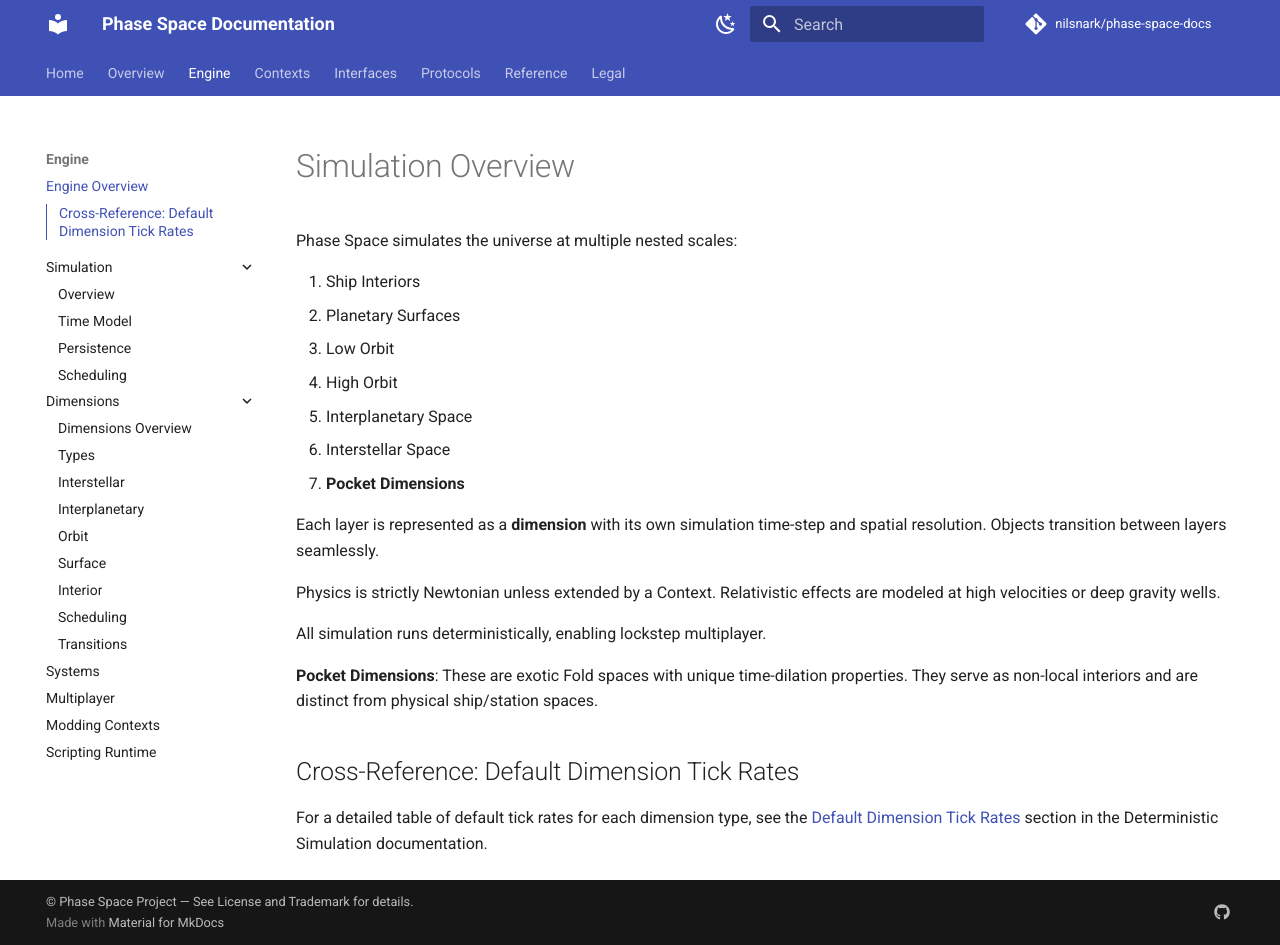
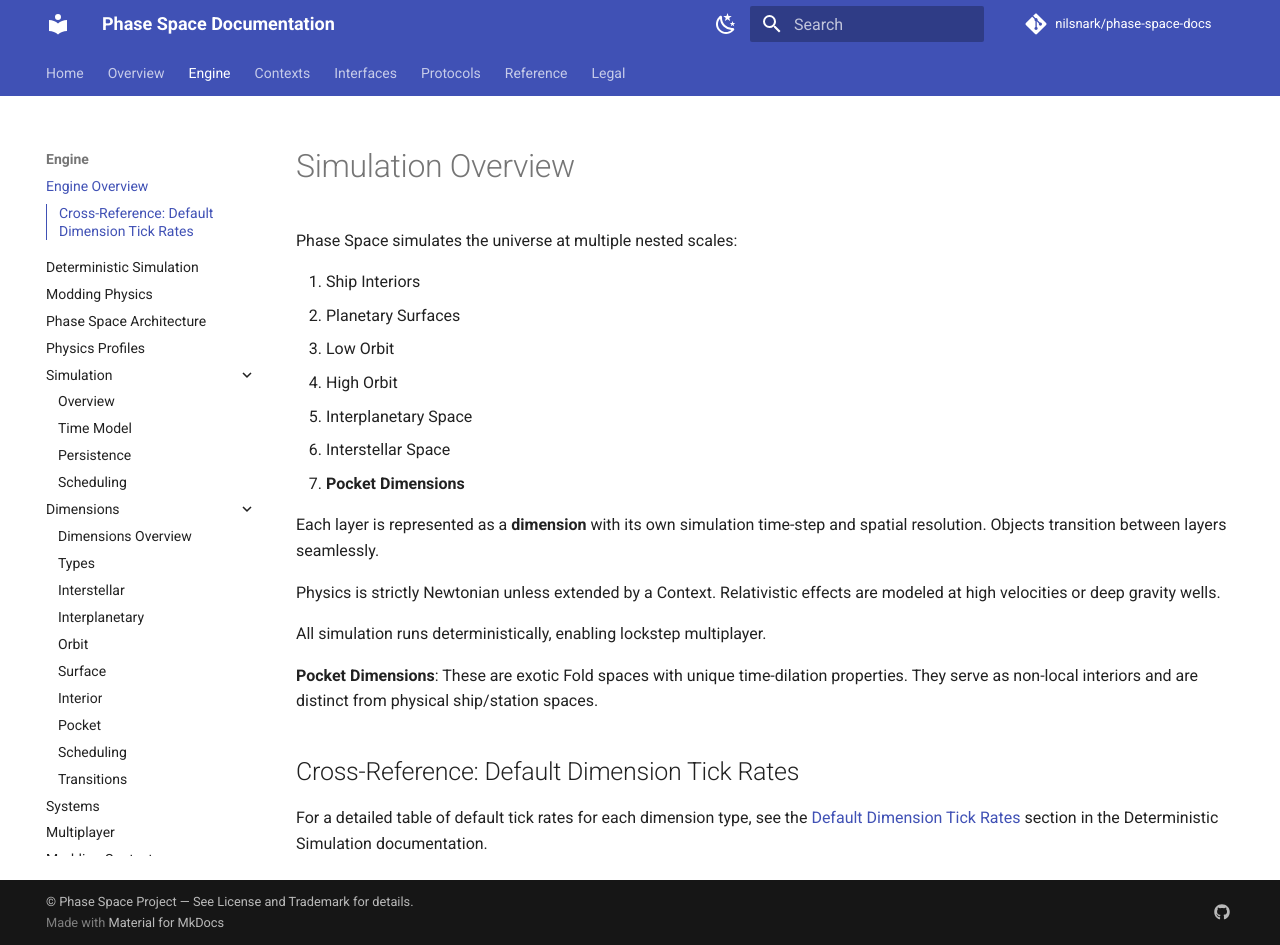
Before and after one commit to nilsnark/aegir-drift-docs, an MkDocs documentation site: the page built from docs/engine/overview.md, in a window 1280 px wide and 945 px high. Built offline with MkDocs 1.6.1 and Material for MkDocs 9.7.7, drawn with Linux system fonts in a browser that asks for light colours; comment, search, counter and statistics services are not loaded.

Commit message:
Update documentation links and enhance navigation structure in Phase Space docs

```diff
--- a/docs/engine/overview.md
+++ b/docs/engine/overview.md
@@ -20,4 +20,4 @@ All simulation runs deterministically, enabling lockstep multiplayer.
 
 ## Cross-Reference: Default Dimension Tick Rates
 
-For a detailed table of default tick rates for each dimension type, see the [Default Dimension Tick Rates](../deterministic-simulation.md#default-dimension-tick-rates) section in the Deterministic Simulation documentation.
+For a detailed table of default tick rates for each dimension type, see the [Default Dimension Tick Rates](deterministic-simulation.md#default-dimension-tick-rates) section in the Deterministic Simulation documentation.
--- a/mkdocs.yml
+++ b/mkdocs.yml
@@ -63,6 +63,10 @@ nav:
       - Roadmap: reference/roadmap.md
   - Engine:
       - Engine Overview: engine/overview.md
+      - Deterministic Simulation: engine/deterministic-simulation.md
+      - Modding Physics: engine/modding-physics.md
+      - Phase Space Architecture: engine/phase-space-architecture.md
+      - Physics Profiles: engine/physics-profiles.md
       - Simulation:
         - Overview: engine/simulation/overview.md
         - Time Model: engine/simulation/time-model.md
@@ -76,6 +80,7 @@ nav:
         - Orbit: engine/dimensions/orbit.md
         - Surface: engine/dimensions/surface.md
         - Interior: engine/dimensions/interior.md
+        - Pocket: engine/dimensions/pocket.md
         - Scheduling: engine/dimensions/scheduling.md
         - Transitions: engine/dimensions/transitions.md
       - Systems: engine/systems.md
```
Also changed, not shown: docs/index.md (+1 -1 lines).
